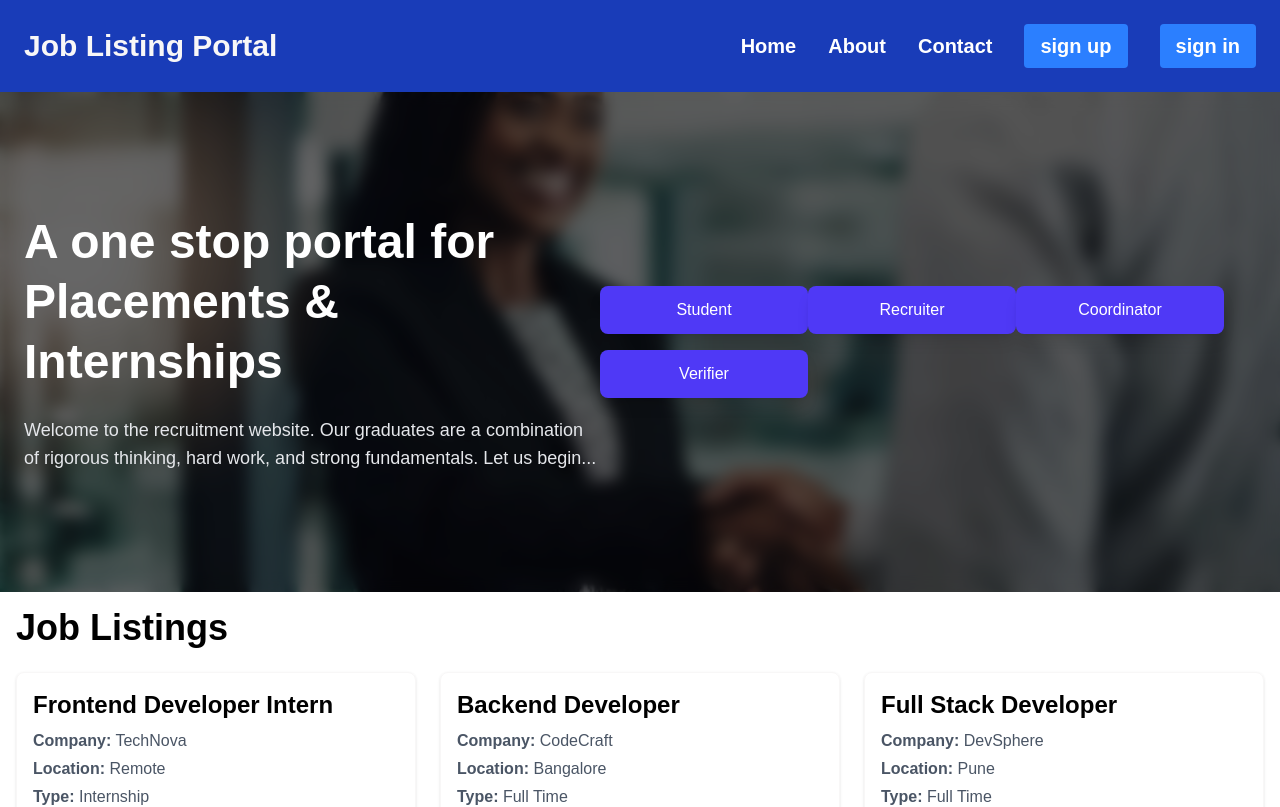
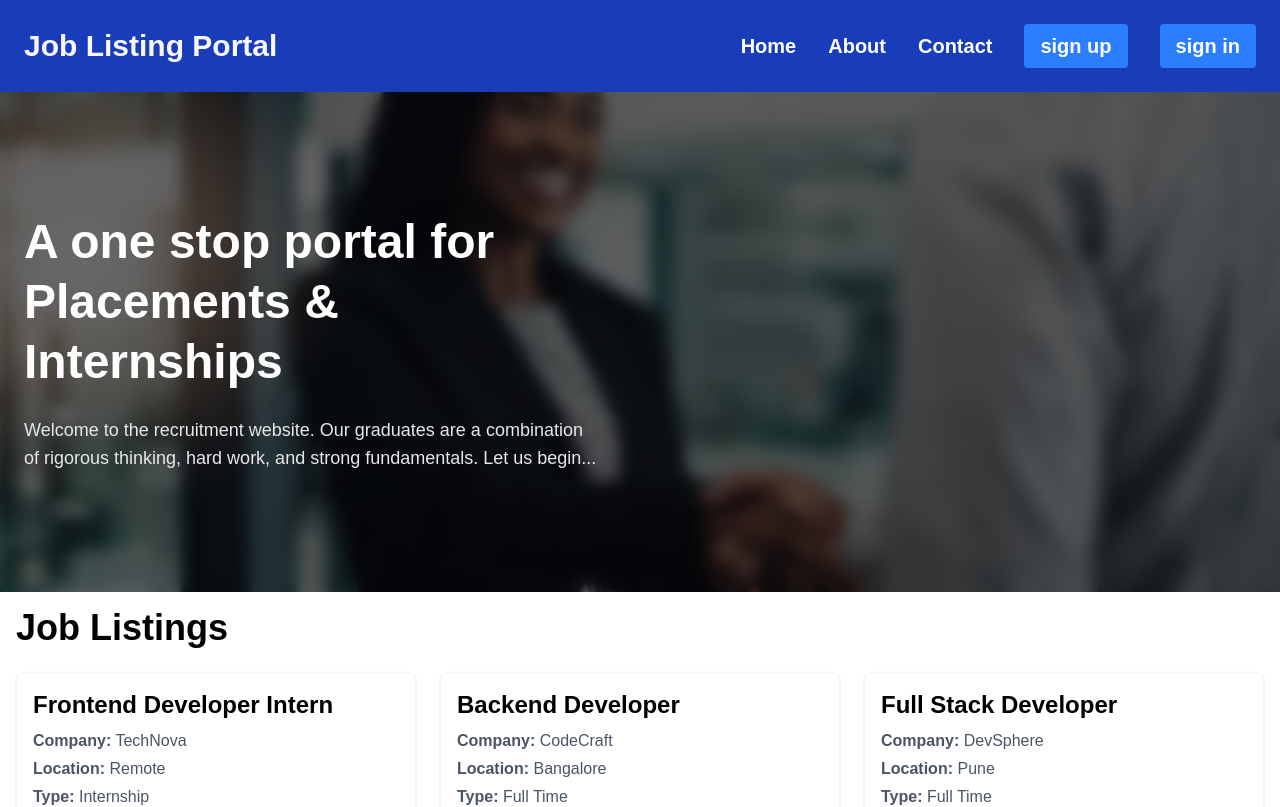
Before and after one commit to Dipali-git-coder/Job-Portal, a Next.js app in the folder my-app/: page / in a window 1280 px wide. Shown: the top 807 px of the page. Built offline with nearby package versions, Linux system fonts and the light colour scheme.

Commit message:
remove unnecessary changes

```diff
--- a/my-app/src/app/components/Herosection.js
+++ b/my-app/src/app/components/Herosection.js
@@ -31,18 +31,6 @@ export default function HeroSection() {
             of rigorous thinking, hard work, and strong fundamentals. Let us begin...
           </p>
         </div>
-
-        {/* Right Buttons */}
-        <div className="mt-8 md:mt-0 space-y-4">
-          {["Student", "Recruiter", "Coordinator", "Verifier"].map((role) => (
-            <button
-              key={role}
-              className="w-52 py-3 rounded-lg bg-indigo-600 hover:bg-indigo-700 transition duration-300 shadow-lg"
-            >
-              {role}
-            </button>
-          ))}
-        </div>
       </div>
     </section>
   );
```
